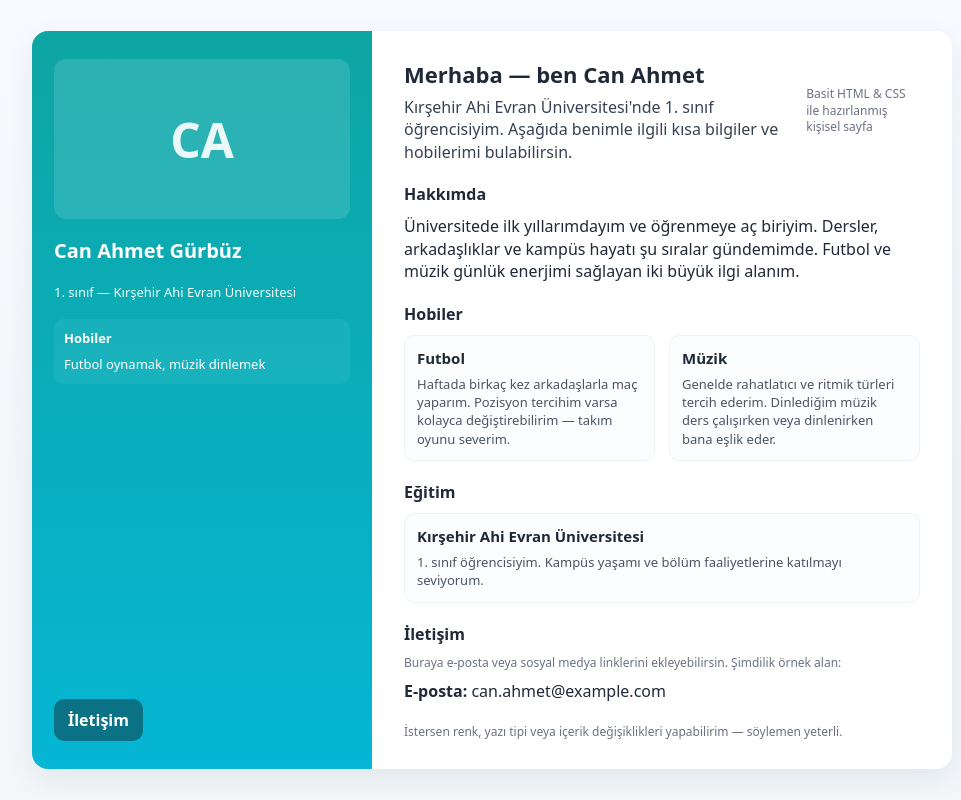
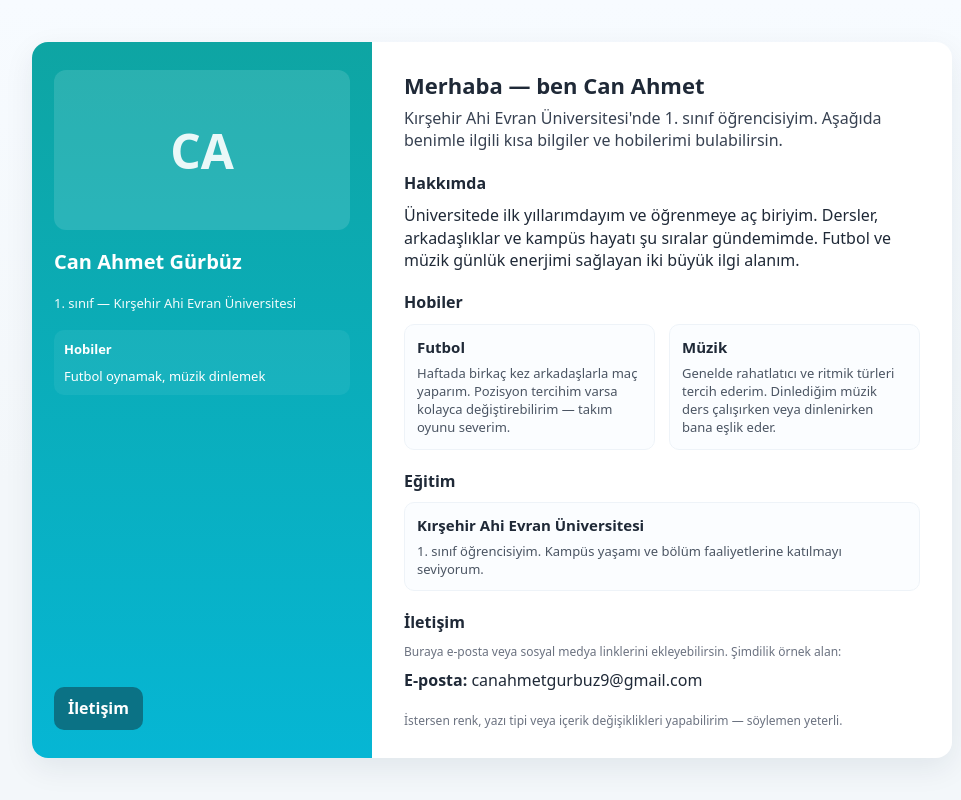
Before and after one commit to canahmetgurbuz/canahmetgurbuz.github.io, a plain HTML site: page index.html in a window 1280 px wide. Shown: the whole page, without its empty margins (148-1109 px from the left). Drawn offline with Linux system fonts and the light colour scheme.

Commit message:
hatalar düzeltildi

```diff
--- a/index.html
+++ b/index.html
@@ -1,9 +1,6 @@
 <!doctype html>
 <!--
-  Can Ahmet Gürbüz - Basit Kişisel Web Sitesi
-  Tek dosya: HTML + CSS
-  Kaydet: can-ahmet-website.html
-  Açmak için: dosyayı tarayıcıda (Chrome/Edge/Firefox) çift tıklayın veya sürükleyin.
+
 -->
 <html lang="tr">
 <head>
@@ -103,7 +100,7 @@
           <h1 id="headline">Merhaba — ben Can Ahmet</h1>
           <p class="lead">Kırşehir Ahi Evran Üniversitesi'nde 1. sınıf öğrencisiyim. Aşağıda benimle ilgili kısa bilgiler ve hobilerimi bulabilirsin.</p>
         </div>
-        <div class="small">Basit HTML &amp; CSS ile hazırlanmış kişisel sayfa</div>
+
       </header>
 
       <div class="section fade-up" style="animation-delay:80ms">
@@ -139,7 +136,7 @@
       <div class="section fade-up" id="contact" style="animation-delay:320ms">
         <h2 style="font-size:16px;margin-bottom:10px">İletişim</h2>
         <p class="small">Buraya e-posta veya sosyal medya linklerini ekleyebilirsin. Şimdilik örnek alan:</p>
-        <p style="margin-top:8px"><strong>E-posta:</strong> can.ahmet@example.com</p>
+        <p style="margin-top:8px"><strong>E-posta:</strong> canahmetgurbuz9@gmail.com</p>
       </div>
 
       <div style="margin-top:22px" class="small">İstersen renk, yazı tipi veya içerik değişiklikleri yapabilirim — söylemen yeterli.</div>
```
